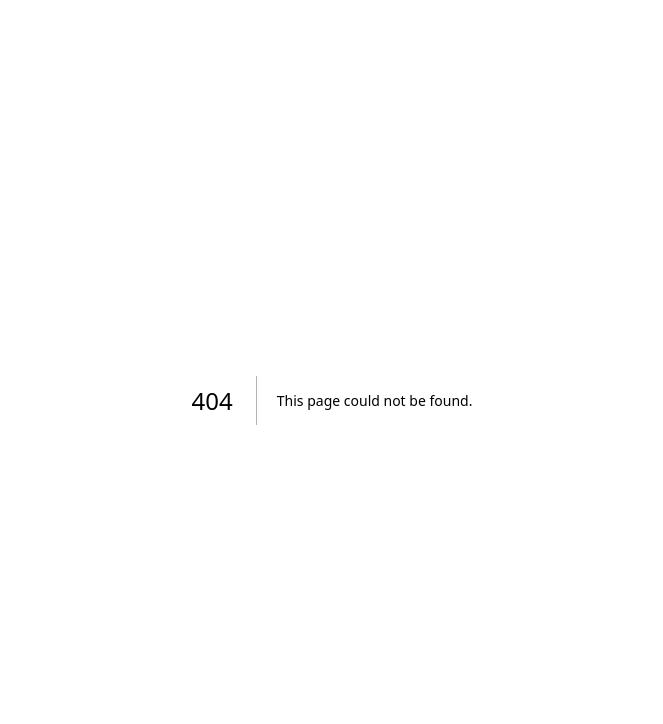
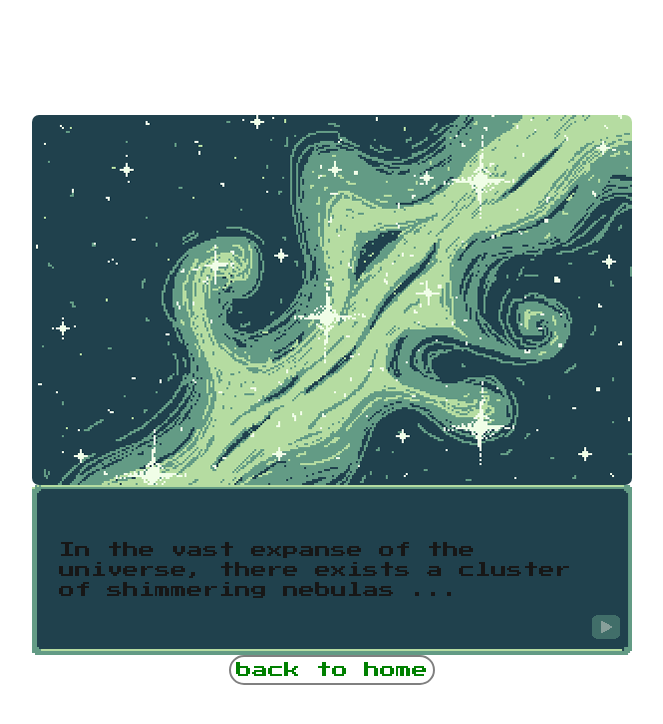
Before and after one commit to levinthiel/KoroKoro, a Next.js app: page /OpeningScenePage in a window 1280 px wide. Before the commit this address had no page. Shown: the top 724 px of the page, without its empty margins (308-971 px from the left). Built offline with nearby package versions, Linux system fonts and the light colour scheme.

Commit message:
refactor: change and standardize naming of components and directory
change href on Home, text of Link on home, name of the dir for opening scene and component function, components in the function was necessary here, also small code clean up

```diff
--- a/app/OpeningCinematicPage/page.js
+++ b/app/OpeningScenePage/page.js
@@ -1,30 +1,29 @@
-'use client';
+"use client";
 
 import styled from "styled-components";
 import Link from "next/link";
 
-export default function OpeningCinematicPage() {
-
-    return(
+export default function OpeningScenePage() {
+  return (
     <Wrapper>
-            <MovieDisplay/>
+      <SceneDisplay />
       <TextBox>
-              <TextBoxButton >  </TextBoxButton>
+        <TextBoxButton />
         <p>
-              In the vast expanse of the universe, there exists a cluster of shimmering nebulas ...
+          In the vast expanse of the universe, there exists a cluster of
+          shimmering nebulas ...
         </p>
 
         {/* <p>
               known as the Hikaru Stellar Hatchery—a birthplace of mysterious, sentient life forms called Korokoro.
               </p> */}
-
       </TextBox>
 
       <LinkWrapper>
         <Link href=".">back to home</Link>
       </LinkWrapper>
     </Wrapper>
-    )
+  );
 }
 
 const Wrapper = styled.div`
@@ -39,7 +38,7 @@ const Wrapper = styled.div`
   justify-content: center;
 `;
 
-const MovieDisplay = styled.div`
+const SceneDisplay = styled.div`
   width: 100vw;
   height: 370px;
   background: url(/space1-600.png) center no-repeat;
@@ -68,19 +67,25 @@ const TextBox = styled.div`
     background-size: cover;
   }
 `;
-const TextBoxButton  = styled.button`
+const TextBoxButton = styled.button`
   border: none;
   background: url(/arrow.png) no-repeat;
   position: absolute;
-  width:28px;
+  width: 28px;
   height: 24px;
   right: 12px;
   top: 130px;
   animation: blink 1s infinite ease-in-out;
-  @keyframes blink{
-    0%{opacity: 0;}
-    50%{opacity: .5;}
-    100%{opacity: 1;}
+  @keyframes blink {
+    0% {
+      opacity: 0;
+    }
+    50% {
+      opacity: 0.5;
+    }
+    100% {
+      opacity: 1;
+    }
   }
 `;
 
--- a/app/page.js
+++ b/app/page.js
@@ -29,7 +29,7 @@ export default function Home() {
           <Link href="./KoroDexPage">KoroDexPage</Link>
           <br />
           <br />
-          <Link href="./OpeningCinematicPage">Opening Movie</Link>
+          <Link href="./OpeningScenePage">Opening Scene</Link>
         </TitleScreen>
       </Wrapper>
     </>
```
Lines whose indentation alone changed are shown as unchanged.
